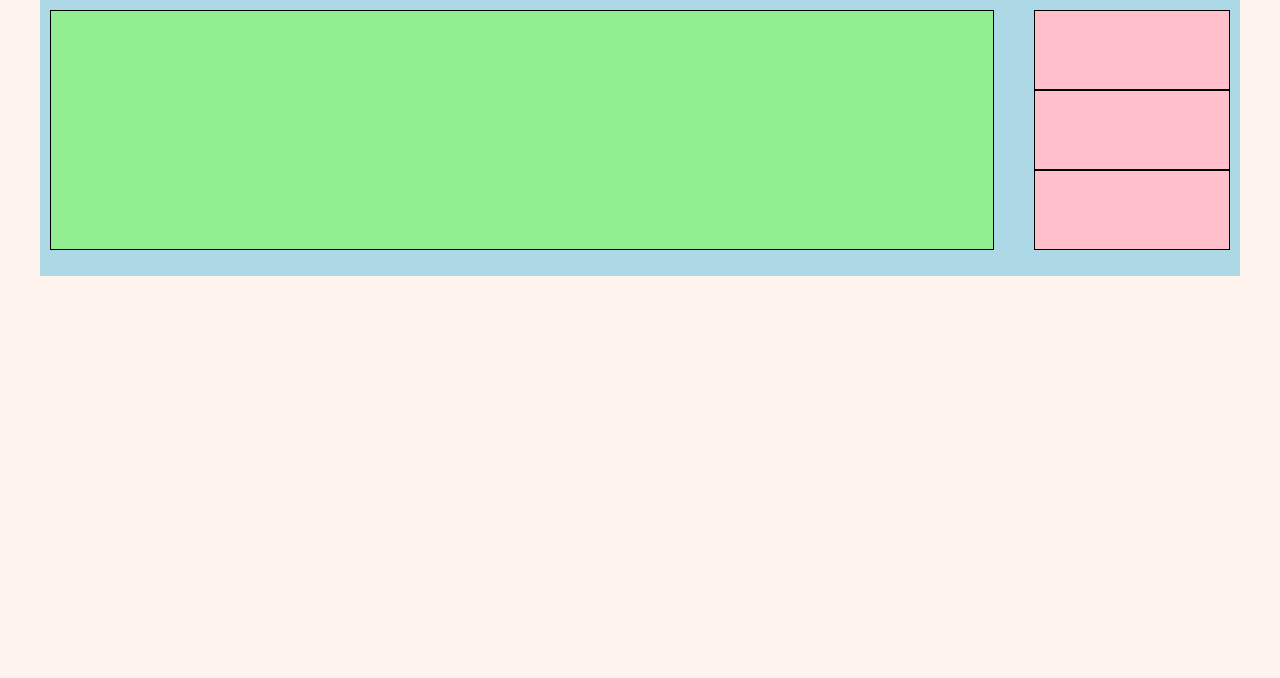
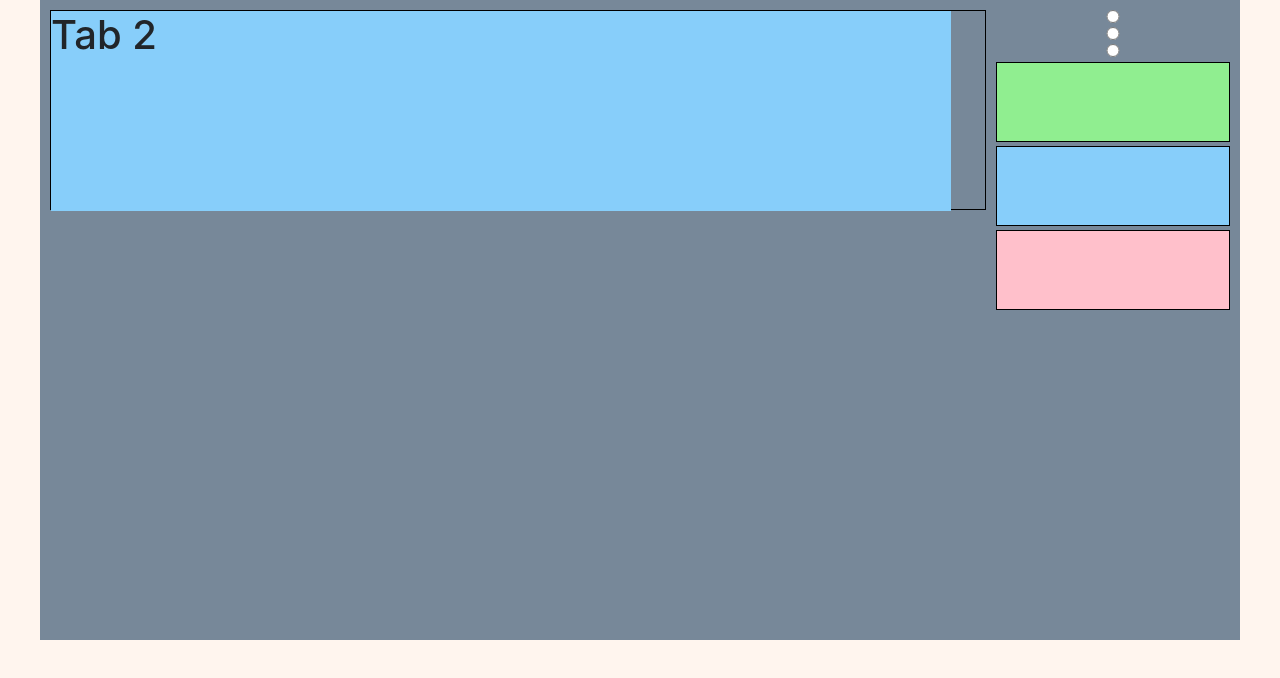
Before and after one commit to Maxvvellh0use/rslang, a React (Create React App) app: page / in a window 1280 px wide. Shown: the top 678 px of the page. Built offline with nearby package versions, Linux system fonts and the light colour scheme.

Commit message:
feat: add mixins

```diff
--- a/src/components/DictionaryPage/DictionaryPage.js
+++ b/src/components/DictionaryPage/DictionaryPage.js
@@ -7,12 +7,25 @@ export default class DictionaryPage extends React.Component {
       <main className="dictionary">
         <div className="dictionary__wrapper">
           <div className="dictionary__container">
-            <div className="dictionary__panel"></div>
-            <ul className="dictionary__tabs">
-              <li className="dictionary__tabs__tab"></li>
-              <li className="dictionary__tabs__tab"></li>
-              <li className="dictionary__tabs__tab"></li>
-            </ul>
+            <div className="dictionary__panel">
+              <div className="dictionary__panel-content dictionary__panel-content_learning">
+              <h1>Tab 1</h1>
+              </div>
+              <div className="dictionary__panel-content dictionary__panel-content_difficult">
+              <h1>Tab 2</h1>
+              </div>
+              <div className="dictionary__panel-content dictionary__panel-content_removed">
+              <h1>Tab 3</h1>
+              </div>
+            </div>
+            <div className="dictionary__tabs">
+              <input type="radio" name="tab" id="tab-dictionary-learning"></input>
+              <input type="radio" name="tab" id="tab-dictionary-difficult"></input>
+              <input type="radio" name="tab" id="tab-dictionary-removed"></input>
+              <label className="dictionary__tabs__tab dictionary__tabs__tab_learning" htmlFor="tab-dictionary-learning"></label>
+              <label className="dictionary__tabs__tab dictionary__tabs__tab_difficult" htmlFor="tab-dictionary-difficult"></label>
+              <label className="dictionary__tabs__tab dictionary__tabs__tab_removed" htmlFor="tab-dictionary-removed"></label>
+            </div>
           </div>
         </div>
       </main>
--- a/src/components/DictionaryPage/DictionaryPage.scss
+++ b/src/components/DictionaryPage/DictionaryPage.scss
@@ -1,5 +1,8 @@
 @import '../../style/constants';
 @import '../../style/placeholders';
+@import '../../style/mixins';
+
+
 
 .dictionary {
   background-color: $color-body;
@@ -7,9 +10,19 @@
   width: 100%;
   height: 100%;
 
+  // input { display: none; }
+
+  input,label,p,h1,h2,h3 {
+    margin: 0;
+    padding: 0;
+  }
+
+
   &__wrapper {
-    width: $width-wrapper;
-    margin: 0 auto;
+    max-width: $width-wrapper;
+    width: 100%;
+    height: 100%;
+    margin: auto;
   }
 
   &__container {
@@ -17,38 +30,117 @@
     display: flex;
     flex-wrap: nowrap;
     flex-direction: row;
-    background-color: lightblue;
+    background-color: lightslategray;
     width: 100%;
     height: 100%;
     padding: 10px;
+    min-height: 80vh;
   }
 
   &__panel {
     position: relative;
+    display: block;
     width: 80%;
-    height: 100%;
+    height: 200px;
     border: 1px solid black;
-    background-color: lightgreen;
-    min-width: 300px;
-    min-height: 240px;
+
+
+
+    -webkit-transform-origin: 0 100px;
+  -ms-transform-origin: 0 100px;
+  transform-origin: 0 100px;
+  -webkit-transform-style: preserve-3d;
+  transform-style: preserve-3d;
+  -webkit-transition: -webkit-transform 0.5s ease-in;
+  transition: transform 0.5s ease-in;
+
   }
+
+  &__panel-content {
+    width: 900px;
+    height: 200px;
+    position: absolute;
+
+    &_learning {
+      background-color: lightgreen;
+      -webkit-transform: rotateX(-270deg) translateY(-100px);
+      transform: rotateX(-270deg) translateY(-100px);
+      -webkit-transform-origin: top left;
+      -ms-transform-origin: top left;
+      transform-origin: top left;
+    }
+
+    &_difficult {
+      background-color: lightskyblue;
+      -webkit-transform: translateZ(100px);
+      transform: translateZ(100px);
+
+    }
+
+    &_removed {
+      background-color: pink;
+      -webkit-transform: rotateX(-90deg) translateY(100px);
+      transform: rotateX(-90deg) translateY(100px);
+      -webkit-transform-origin: bottom center;
+      -ms-transform-origin: bottom center;
+      transform-origin: bottom center;
+
+
+    }
+  }
+
+
 
   &__tabs {
     position: relative;
     width: 20%;
     height: 100%;
+    min-height: 300px;
     list-style: none;
     display: flex;
     flex-direction: column;
+    justify-content: space-between;
+    margin-left: 10px;
+
 
     &__tab {
+      display: block;
       min-width: 90px;
       min-height: 80px;
       width: 100%;
       height: 100%;
-      background-color: pink;
       border: 1px solid black;
+
+      &_learning {
+        background-color: lightgreen;
+      }
+      &_difficult {
+        background-color: lightskyblue;
+      }
+      &_removed {
+        background-color: pink;
+      }
 
     }
   }
+
+#tab-dictionary-learning:checked
+{
+
+    display: none;
+
+
 }
+
+#tab-dictionary-difficult:checked ~ .dictionary__tabs__tab {
+  display: none;
+}
+
+#tab-dictionary-removed:checked ~ .dictionary__tabs__tab {
+  display: none;
+
+
+}
+
+
+}
--- /dev/null
+++ b/src/style/mixins.scss
@@ -0,0 +1,7 @@
+@mixin rotateX($degrees) {
+  -webkit-transform: rotateX($degrees);
+  -moz-transform: rotateX($degrees);
+  -ms-transform: rotateX($degrees);
+  -o-transform: rotateX($degrees);
+  transform: rotateX($degrees);
+}
```
